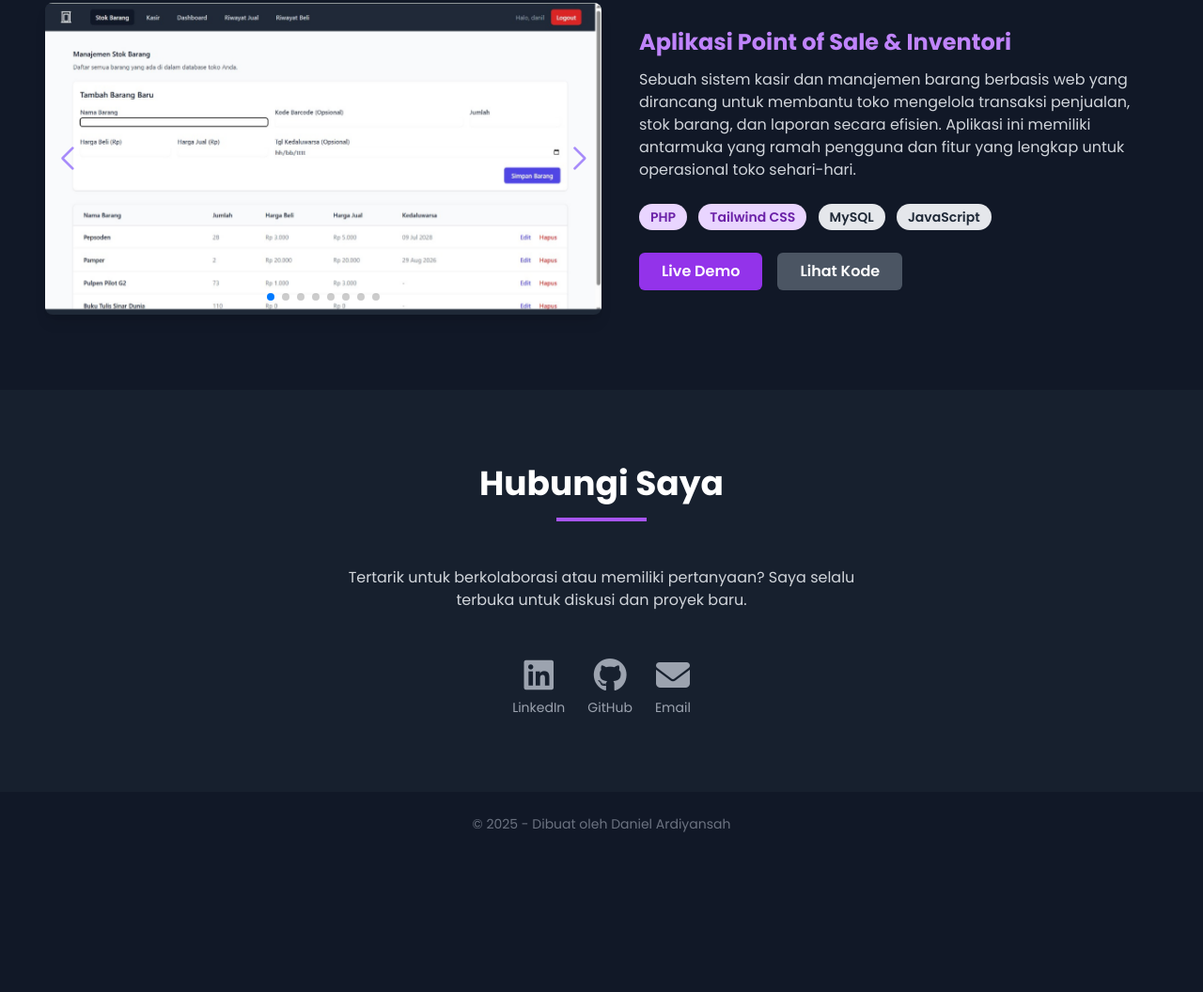
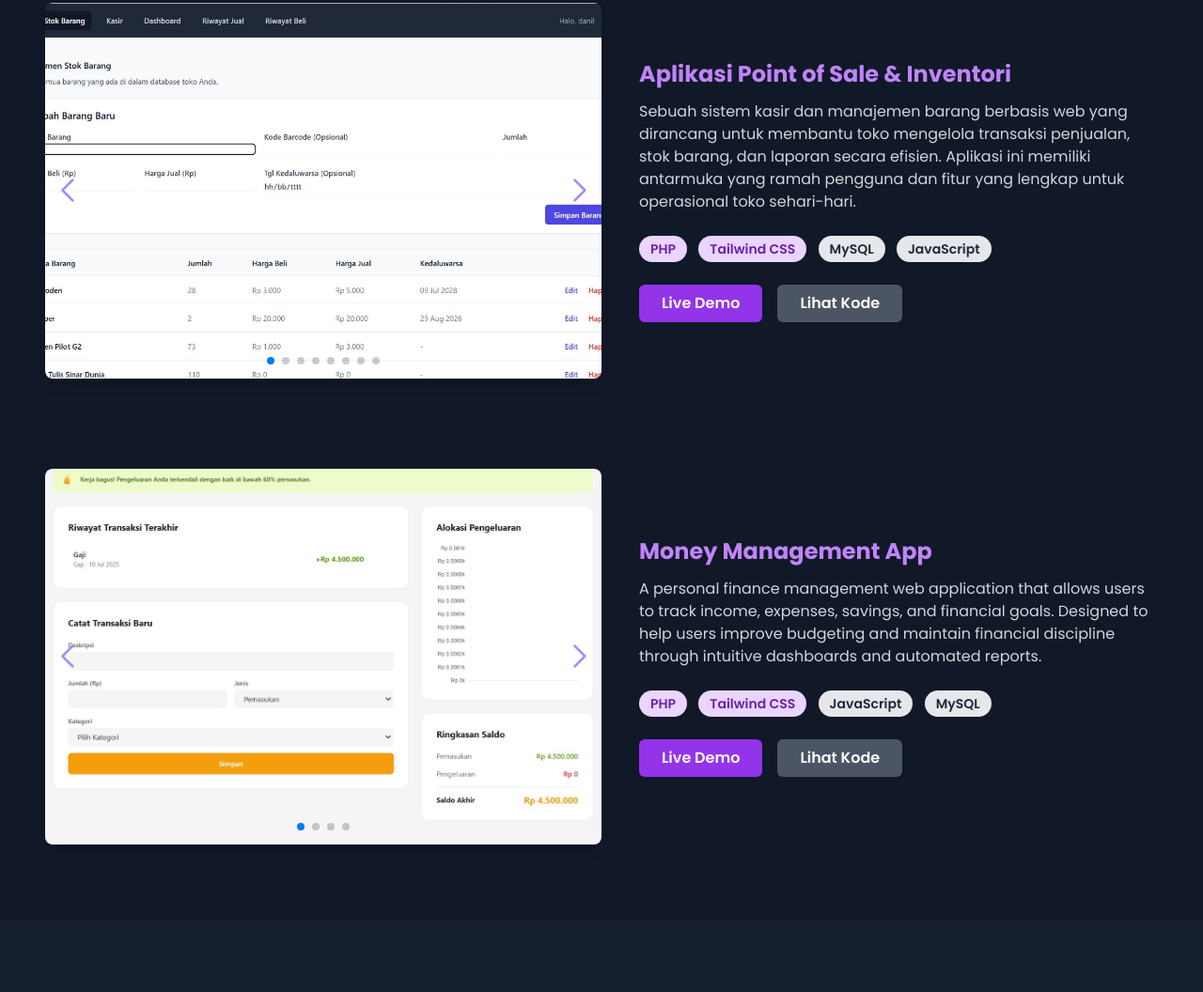
Before and after one commit to superboy12/Portofolio, a website: page index.html in a window 1280 px wide. Shown: the part 1425-2481 px from the top of the page at 94% size. Before the commit the page ends 2336 px from the top, so only its background shows below. Drawn offline with nearby package versions, Linux system fonts and the light colour scheme.

Commit message:
Deskripsi perubahan terbaru

```diff
--- a/index.html
+++ b/index.html
@@ -72,7 +72,7 @@
                     <p class="text-lg text-gray-300 mb-8 max-w-lg mx-0">
                         Seorang mahasiswa Teknik Informatika dari Universitas Lampung yang memiliki antusiasme tinggi terhadap pengembangan web dan teknologi. Saya berfokus untuk mempelajari cara membangun solusi digital yang tidak hanya fungsional, tetapi juga memberikan pengalaman pengguna yang luar biasa.
                     </p>
-                    <a href="assets/docs/cv.pdf" download class="inline-block bg-purple-600 text-white font-bold py-3 px-8 rounded-full hover:bg-purple-700 transition-all duration-300 shadow-lg shadow-purple-900/40">
+                    <a href="assets/hehe.pdf" download class="inline-block bg-purple-600 text-white font-bold py-3 px-8 rounded-full hover:bg-purple-700 transition-all duration-300 shadow-lg shadow-purple-900/40">
                         <i class="fas fa-download mr-2"></i> Download My CV
                     </a>
                 </div>
@@ -108,18 +108,19 @@
             <div class="w-24 h-1 bg-purple-500 mx-auto mb-16" data-aos="fade-up"></div>
         </div>
 
+        <!-- Proyek 1: Point of Sale & Inventori -->
         <div class="flex flex-row gap-10 items-center">
             <div class="w-1/2" data-aos="fade-right">
-                    <div class="swiper project-swiper bg-gray-800 rounded-lg shadow-lg">
+                <div class="swiper project-swiper bg-gray-800 rounded-lg shadow-lg h-[400px]">
                     <div class="swiper-wrapper">
-                            <div class="swiper-slide"><img src="assets/images/Laman_beranda.jpg" alt="Screenshot 1" class="w-full h-full object-cover"></div>
-                            <div class="swiper-slide"><img src="assets/images/Laman_dashboard.jpg" alt="Screenshot 2" class="w-full h-full object-cover"></div>
-                            <div class="swiper-slide"><img src="assets/images/Laman_kasir.jpg" alt="Screenshot 3" class="w-full h-full object-cover"></div>
-                            <div class="swiper-slide"><img src="assets/images/Laman_riwayat_beli.jpg" alt="Screenshot 4" class="w-full h-full object-cover"></div>
-                            <div class="swiper-slide"><img src="assets/images/Laman_riwayat_jual.jpg" alt="Screenshot 5" class="w-full h-full object-cover"></div>
-                            <div class="swiper-slide"><img src="assets/images/Laman_struk.jpg" alt="Screenshot 6" class="w-full h-full object-cover"></div>
-                            <div class="swiper-slide"><img src="assets/images/laman_registrasi.jpg" alt="Screenshot 7" class="w-full h-full object-cover"></div>
-                            <div class="swiper-slide"><img src="assets/images/Laman_login.jpg" alt="Screenshot 8" class="w-full h-full object-cover"></div>
+                        <div class="swiper-slide"><img src="assets/images/Laman_beranda.jpg" alt="Screenshot 1" class="w-full h-[400px] object-cover rounded-md"></div>
+                        <div class="swiper-slide"><img src="assets/images/Laman_dashboard.jpg" alt="Screenshot 2" class="w-full h-[400px] object-cover rounded-md"></div>
+                        <div class="swiper-slide"><img src="assets/images/Laman_kasir.jpg" alt="Screenshot 3" class="w-full h-[400px] object-cover rounded-md"></div>
+                        <div class="swiper-slide"><img src="assets/images/Laman_riwayat_beli.jpg" alt="Screenshot 4" class="w-full h-[400px] object-cover rounded-md"></div>
+                        <div class="swiper-slide"><img src="assets/images/Laman_riwayat_jual.jpg" alt="Screenshot 5" class="w-full h-[400px] object-cover rounded-md"></div>
+                        <div class="swiper-slide"><img src="assets/images/Laman_struk.jpg" alt="Screenshot 6" class="w-full h-[400px] object-cover rounded-md"></div>
+                        <div class="swiper-slide"><img src="assets/images/laman_registrasi.jpg" alt="Screenshot 7" class="w-full h-[400px] object-cover rounded-md"></div>
+                        <div class="swiper-slide"><img src="assets/images/Laman_login.jpg" alt="Screenshot 8" class="w-full h-[400px] object-cover rounded-md"></div>
                     </div>
                     <div class="swiper-button-next text-white"></div>
                     <div class="swiper-button-prev text-white"></div>
@@ -143,8 +144,41 @@
                 </div>
             </div>
         </div>
+
+        <div class="flex flex-row gap-10 items-center mt-24">
+            <div class="w-1/2" data-aos="fade-right">
+                <div class="swiper project-swiper bg-gray-800 rounded-lg shadow-lg h-[400px]">
+                    <div class="swiper-wrapper">
+                        <div class="swiper-slide"><img src="assets/images/m1.jpg" alt="Money Screenshot 1" class="w-full h-[400px] object-cover rounded-md"></div>
+                        <div class="swiper-slide"><img src="assets/images/m2.jpg" alt="Money Screenshot 2" class="w-full h-[400px] object-cover rounded-md"></div>
+                        <div class="swiper-slide"><img src="assets/images/m3.jpg" alt="Money Screenshot 3" class="w-full h-[400px] object-cover rounded-md"></div>
+                        <div class="swiper-slide"><img src="assets/images/m4.jpg" alt="Money Screenshot 4" class="w-full h-[400px] object-cover rounded-md"></div>
+                    </div>
+                    <div class="swiper-button-next text-white"></div>
+                    <div class="swiper-button-prev text-white"></div>
+                    <div class="swiper-pagination"></div>
+                </div>
+            </div>
+            <div class="w-1/2" data-aos="fade-left" data-aos-delay="200">
+                <h3 class="text-2xl font-bold mb-3 text-purple-400">Money Management App</h3>
+                <p class="text-gray-300 mb-6">
+                    A personal finance management web application that allows users to track income, expenses, savings, and financial goals. Designed to help users improve budgeting and maintain financial discipline through intuitive dashboards and automated reports.
+                </p>
+                <div class="mb-6">
+                    <span class="inline-block bg-purple-200 text-purple-800 text-sm font-semibold mr-2 px-3 py-1 rounded-full">PHP</span>
+                    <span class="inline-block bg-purple-200 text-purple-800 text-sm font-semibold mr-2 px-3 py-1 rounded-full">Tailwind CSS</span>
+                    <span class="inline-block bg-gray-200 text-gray-800 text-sm font-semibold mr-2 px-3 py-1 rounded-full">JavaScript</span>
+                    <span class="inline-block bg-gray-200 text-gray-800 text-sm font-semibold mr-2 px-3 py-1 rounded-full">MySQL</span>
+                </div>
+                <div class="flex space-x-4">
+                    <a href="#" target="_blank" class="bg-purple-600 text-white font-semibold py-2 px-6 rounded-md hover:bg-purple-700 transition-colors">Live Demo</a>
+                    <a href="https://github.com/superboy12/manajemen-keuangan" target="_blank" class="bg-gray-600 text-white font-semibold py-2 px-6 rounded-md hover:bg-gray-700 transition-colors">Lihat Kode</a>
+                </div>
+            </div>
+        </div>
     </div>
 </section>
+
 
     <section id="kontak" class="py-20 bg-gray-800/50">
         <div class="container mx-auto px-12 text-center">
```
Also changed, not shown: assets/images/m1.jpg (added), assets/images/m2.jpg (added), assets/images/m3.jpg (added), assets/images/m4.jpg (added), 1 other file. Lines whose indentation alone changed are shown as unchanged.
